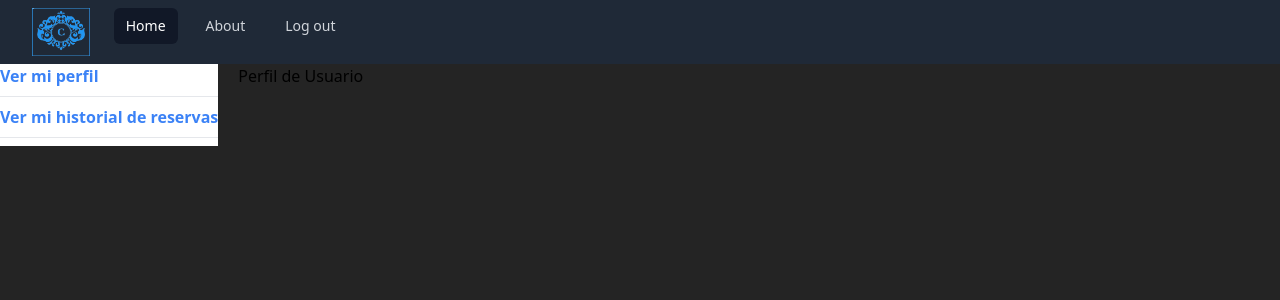
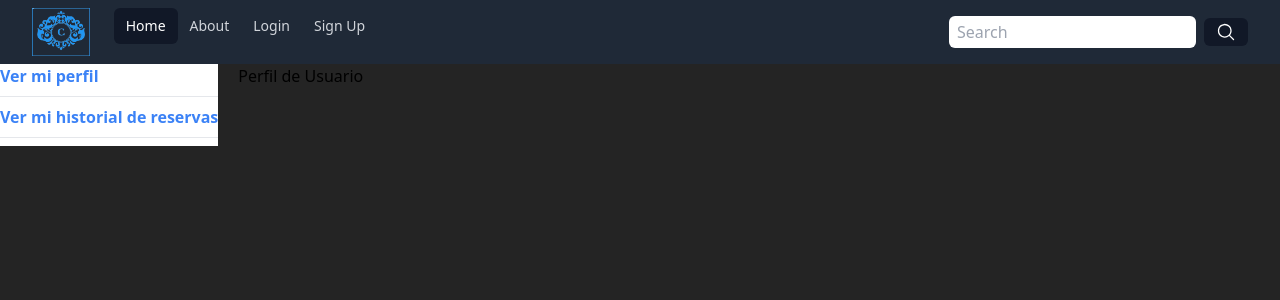
Before and after one commit to cristoxdxd/SistemaReservas-frontend, a React (Vite) app: page /userprofile in a window 1280 px wide. Shown: the top 300 px of the page. Built offline with nearby package versions, Linux system fonts and the light colour scheme; no server answers; what tailwindcss-animated would draw is missing.

Commit message:
fix: correct navbar login functionality

```diff
--- a/src/Pages/ReservePage.tsx
+++ b/src/Pages/ReservePage.tsx
@@ -7,6 +7,7 @@ import { auth } from "../Firebase";
 import { getCabinDetails } from "../constants/cabanias";
 import { getRoomDetails } from "../constants/habitaciones";
 import { BookingPreview } from "../components/BookingPreview";
+import { Footer } from "../components/Footer";
 
 export const ReservationForm = () => {
   const location = useLocation();
@@ -26,12 +27,11 @@ export const ReservationForm = () => {
       setBookingDetails(bookingDetails);
       console.log(bookingDetails);
     }
-    if (id?.endsWith("h")){
+    if (id?.endsWith("h")) {
       const bookingDetails = getRoomDetails(id);
       setBookingDetails(bookingDetails);
       console.log(bookingDetails);
-    }
-    else {
+    } else {
       console.error("Invalid id");
     }
   }, [id]);
@@ -82,7 +82,7 @@ export const ReservationForm = () => {
         <ChevronLeftIcon className="h-5 w-5" />
         <p className="font-bold">Back</p>
       </Link>
-      <div >
+      <div>
         <div className="flex flex-col">
           <form
             onSubmit={handleSubmit}
@@ -166,6 +166,8 @@ export const ReservationForm = () => {
           )}
         </div>
       </div>
+      <div className="m-16"></div>
+      <Footer />
     </>
   );
 };
--- a/src/Pages/UserProfile.tsx
+++ b/src/Pages/UserProfile.tsx
@@ -1,5 +1,5 @@
 import { useState } from "react";
-import { NavBarUser } from "../components/NavBarUser";
+import { NavBar } from "../components/NavBar";
 import NavBarProfile from "../components/NavBarProfile";
 import BookingHistory from "../components/BookingHistory";
 
@@ -17,7 +17,7 @@ export const UserProfile = () => {
 
     return (
         <div>
-            <NavBarUser />
+            <NavBar />
             <div style={{ display: 'flex' }}>
                 <NavBarProfile
                     onProfileClick={handleProfileClick}
--- a/src/components/NavBar.tsx
+++ b/src/components/NavBar.tsx
@@ -4,8 +4,10 @@ import SnowFlakeLogo from "../assets/snowflake_nav.png";
 import { MagnifyingGlassIcon } from "@heroicons/react/24/solid";
 import { Login } from "./Login";
 import { SignUp } from "./SignUp";
+import { auth } from "../Firebase";
 
 export const NavBar = () => {
+  const isLoggedIn = !!auth.currentUser;
   const [isMobileMenuOpen, setIsMobileMenuOpen] = useState(false);
   const [searchValue, setSearchValue] = useState("");
   const [isLoginModalOpen, setIsLoginModalOpen] = useState(false);
@@ -49,12 +51,18 @@ export const NavBar = () => {
 
   const handleClickOutsideModal = (event: MouseEvent) => {
     if (
-      (loginModalRef.current && !loginModalRef.current.contains(event.target as Node)) ||
-      (signUpModalRef.current && !signUpModalRef.current.contains(event.target as Node))
+      (loginModalRef.current &&
+        !loginModalRef.current.contains(event.target as Node)) ||
+      (signUpModalRef.current &&
+        !signUpModalRef.current.contains(event.target as Node))
     ) {
       closeLoginModal();
       closeSignUpModal();
     }
+  };
+
+  const handleLogout = () => {
+    auth.signOut();
   };
 
   useEffect(() => {
@@ -91,9 +99,28 @@ export const NavBar = () => {
                 <span className="text-gray-300 hover:bg-gray-700 hover:text-white px-3 py-2 rounded-md text-sm font-medium">
                   <Link to={"/about"}>About</Link>
                 </span>
+                {isLoggedIn ? (
+                  <>
+                    <button
+                      className="text-gray-300 hover:bg-gray-700 hover:text-white px-3 py-2 rounded-md text-sm font-medium"
+                      onClick={handleLogout}
+                    >
+                      Logout
+                    </button>
+                    <a className="text-gray-300 hover:bg-gray-700 hover:text-white px-3 py-2 rounded-md text-sm font-medium">
+                      <Link to={"/userprofile"}>Profile</Link>
+                    </a>
+                  </>
+                ) : (
+                  <>
                     <span className="text-gray-300 hover:bg-gray-700 hover:text-white px-3 py-2 rounded-md text-sm font-medium">
                       <button onClick={openLoginModal}>Login</button>
                     </span>
+                    <span className="text-gray-300 hover:bg-gray-700 hover:text-white px-3 py-2 rounded-md text-sm font-medium">
+                      <button onClick={openSignUpModal}>Sign Up</button>
+                    </span>
+                  </>
+                )}
                 {isLoginModalOpen && (
                   <div className="bg-black fixed inset-0 flex items-center justify-center z-50 bg-opacity-55">
                     <div className=" p-4 rounded-md" ref={loginModalRef}>
@@ -110,9 +137,6 @@ export const NavBar = () => {
                     </div>
                   </div>
                 )}
-                <span className="text-gray-300 hover:bg-gray-700 hover:text-white px-3 py-2 rounded-md text-sm font-medium">
-                  <button onClick={openSignUpModal}>Sign Up</button>
-                </span>
                 {isSignUpModalOpen && (
                   <div className="bg-black fixed inset-0 flex items-center justify-center z-50 bg-opacity-55">
                     <div className=" p-4 rounded-md" ref={signUpModalRef}>
@@ -179,6 +203,20 @@ export const NavBar = () => {
               <span className="text-gray-300 hover:bg-gray-700 hover:text-white block px-3 py-2 rounded-md text-base font-medium">
                 <Link to={"/about"}>About</Link>
               </span>
+              {isLoggedIn ? (
+                <>
+                  <button
+                    className="text-gray-300 hover:bg-gray-700 hover:text-white block px-3 py-2 rounded-md text-base font-medium"
+                    onClick={handleLogout}
+                  >
+                    Logout
+                  </button>
+                  <a className="text-gray-300 hover:bg-gray-700 hover:text-white block px-3 py-2 rounded-md text-base font-medium">
+                    <Link to={"/userprofile"}>Profile</Link>
+                  </a>
+                </>
+              ) : (
+                <>
                   <span className="text-gray-300 hover:bg-gray-700 hover:text-white block px-3 py-2 rounded-md text-base font-medium">
                     <button onClick={openLoginModal}>Login</button>
                   </span>
@@ -187,6 +225,8 @@ export const NavBar = () => {
                   </span>
                 </>
               )}
+            </>
+          )}
         </div>
       </div>
     </nav>
--- a/src/components/NavBarUser.tsx
+++ /dev/null
@@ -1,88 +0,0 @@
-import { useState } from "react";
-import { Link } from "react-router-dom";
-import SnowFlakeLogo from "../assets/snowflake_nav.png";
-
-export const NavBarUser = () => {
-    const [isMobileMenuOpen, setIsMobileMenuOpen] = useState(false);
-
-    const toggleMobileMenu = () => {
-        setIsMobileMenuOpen(!isMobileMenuOpen);
-    };
-
-    return (
-        <nav className="bg-gray-800">
-            <div className="max-w-7xl mx-auto px-2 sm:px-6 lg:px-8">
-                <div className="relative flex items-center justify-between h-16">
-                    <div className="flex-1 flex items-center justify-center sm:items-stretch sm:justify-start">
-                        <div className="flex-shrink-0">
-                            <a>
-                                <img
-                                    className="block lg:hidden h-12 w-auto"
-                                    src={SnowFlakeLogo}
-                                    alt="SnowFlake"
-                                />
-                                <img
-                                    className="hidden lg:block h-12 w-auto"
-                                    src={SnowFlakeLogo}
-                                    alt="SnowFlake"
-                                />
-                            </a>
-                        </div>
-                        <div className="hidden sm:block sm:ml-6">
-                            <div className="flex space-x-4">
-                                <a className="bg-gray-900 text-white px-3 py-2 rounded-md text-sm font-medium">
-                                    <Link to={"/"}>Home</Link>
-                                </a>
-                                <a className="text-gray-300 hover:bg-gray-700 hover:text-white px-3 py-2 rounded-md text-sm font-medium">
-                                    <Link to={"/about"}>About</Link>
-                                </a>
-                                <a className="text-gray-300 hover:bg-gray-700 hover:text-white px-3 py-2 rounded-md text-sm font-medium">
-                                    <Link to={"/"}>Log out</Link>
-                                </a>
-                            </div>
-                        </div>
-                    </div>
-                    <div className="flex items-center">
-                        <div className="sm:hidden">
-                            <button
-                                className="text-gray-300 hover:bg-gray-700 hover:text-white px-3 py-2 rounded-md text-sm font-medium"
-                                onClick={toggleMobileMenu}
-                            >
-                                <svg
-                                    className="h-6 w-6"
-                                    fill="none"
-                                    viewBox="0 0 24 24"
-                                    stroke="currentColor"
-                                >
-                                    <path
-                                        strokeLinecap="round"
-                                        strokeLinejoin="round"
-                                        strokeWidth={2}
-                                        d="M4 6h16M4 12h16M4 18h16"
-                                    />
-                                </svg>
-                            </button>
-                        </div>
-                    </div>
-                </div>
-            </div>
-            <div className="sm:hidden" id="mobile-menu">
-                <div className="px-2 pt-2 pb-3 space-y-1">
-                    {isMobileMenuOpen && (
-                        <>
-                            <a className="bg-gray-900 text-white block px-3 py-2 rounded-md text-base font-medium">
-                                <Link to={"/"}>Home</Link>
-                            </a>
-                            <a className="text-gray-300 hover:bg-gray-700 hover:text-white block px-3 py-2 rounded-md text-base font-medium">
-                                <Link to={"/about"}>About</Link>
-                            </a>
-                            <a className="text-gray-300 hover:bg-gray-700 hover:text-white block px-3 py-2 rounded-md text-base font-medium">
-                                <Link to={"/"}>Log out</Link>
-                            </a>
-                        </>
-                    )}
-                </div>
-            </div>
-        </nav>
-    );
-};
```
Lines whose indentation alone changed are shown as unchanged.
